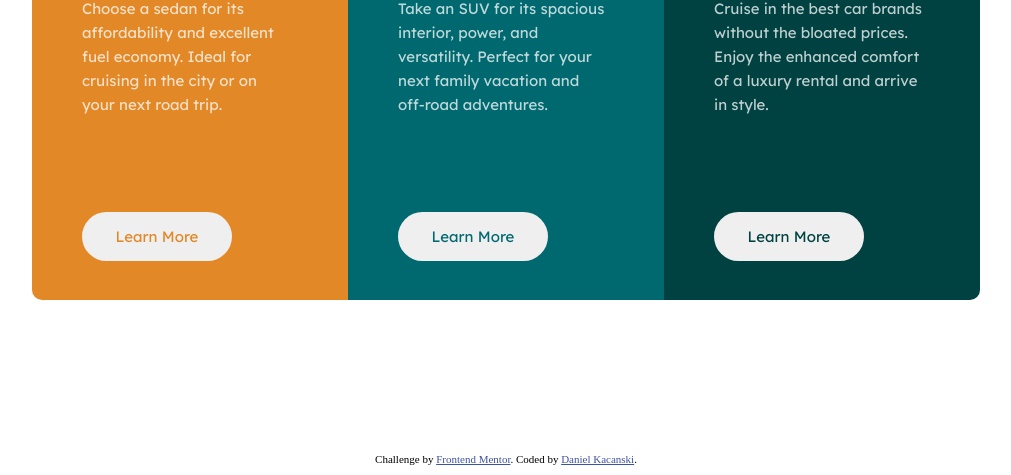
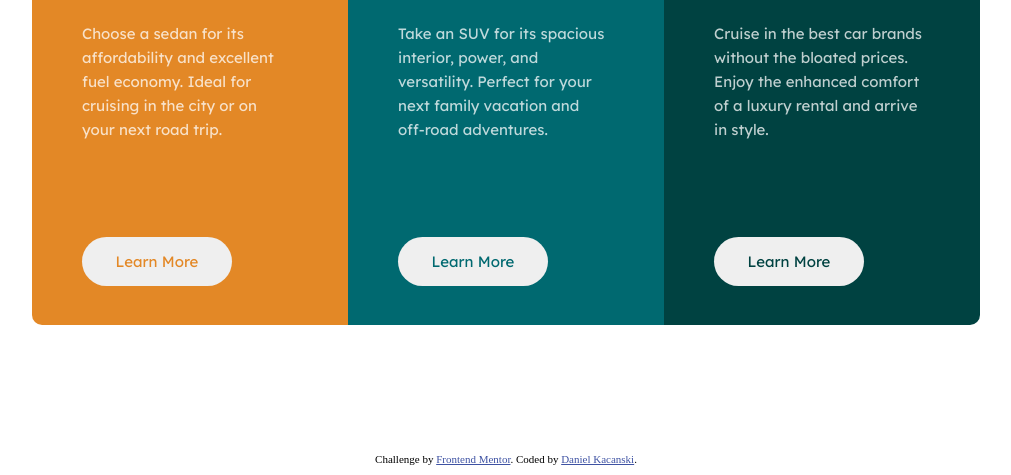
Before and after one commit to kadan-develop/Preview_card, a plain HTML site: page index.html in a window 1280 px wide. Shown: the part 325-800 px from the top of the page, without its empty margins (134-1145 px from the left). Drawn offline with Linux system fonts and the light colour scheme.

Commit message:
Update style.css

```diff
--- a/style.css
+++ b/style.css
@@ -19,6 +19,7 @@
 
 body {
   font-size: 15px;
+  bacground-color:var(--light-gray);
 }
 
 /* Main Container */
@@ -28,7 +29,7 @@ body {
   align-items: center;
   justify-content: center;
   margin: 0 auto;
-  transform: translateX(0%) translateY(25%);
+  transform: translateX(0%) translateY(30%);
   width: 80%;
   height: 500px;
 }
```
